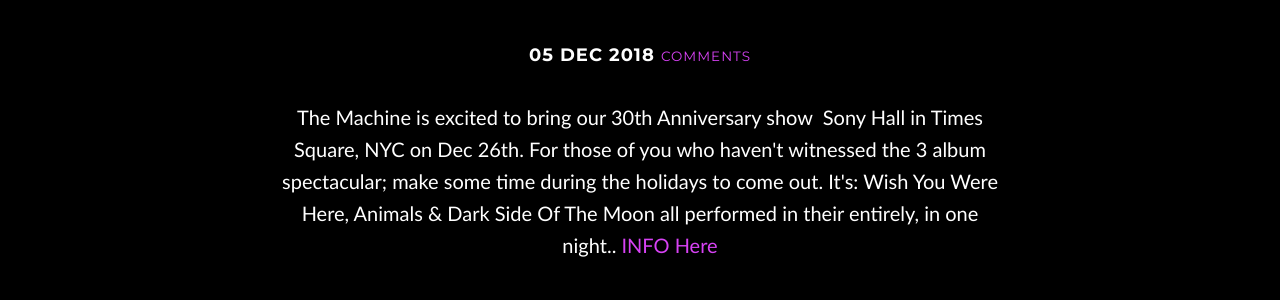
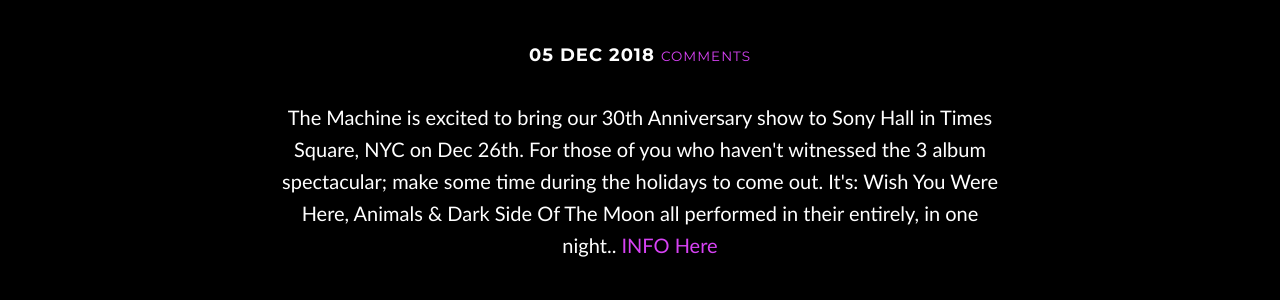
Before and after one commit to machineweb/machineweb.github.io, a Jekyll site: the page built from _posts/2018-12-05-.md, in a window 1280 px wide and 1149 px high. Shown: the part 239-539 px from the top of the window. Built offline with Jekyll 4.4.1, drawn with Linux system fonts in a browser that asks for light colours; comment, search, counter and statistics services are not loaded.

Commit message:
Updated news item

```diff
--- a/_posts/2018-12-05-.md
+++ b/_posts/2018-12-05-.md
@@ -4,4 +4,4 @@
 title:
 ---
 
-<p>The Machine is excited to bring our 30th Anniversary show &nbsp;Sony&nbsp;Hall in Times Square, NYC on Dec 26th.&nbsp;For those of you who haven't witnessed the 3 album spectacular; make some time during the holidays to come out. It's: Wish You Were Here, Animals &amp; Dark Side Of The Moon all performed in their entirely, in one night..&nbsp;<a href="https://www.sonyhall.com/shows/2018/the-machine">INFO Here</a></p>
+<p>The Machine is excited to bring our 30th Anniversary show to Sony&nbsp;Hall in Times Square, NYC on Dec 26th.&nbsp;For those of you who haven't witnessed the 3 album spectacular; make some time during the holidays to come out. It's: Wish You Were Here, Animals &amp; Dark Side Of The Moon all performed in their entirely, in one night..&nbsp;<a href="https://www.sonyhall.com/shows/2018/the-machine">INFO Here</a></p>
```
